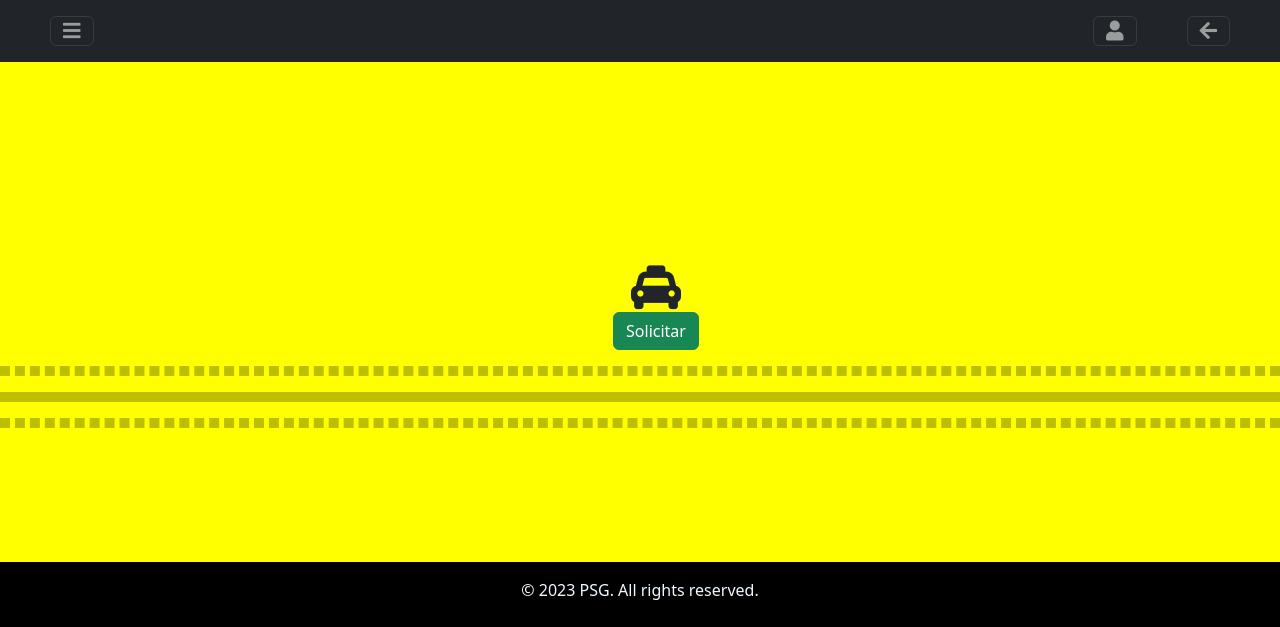
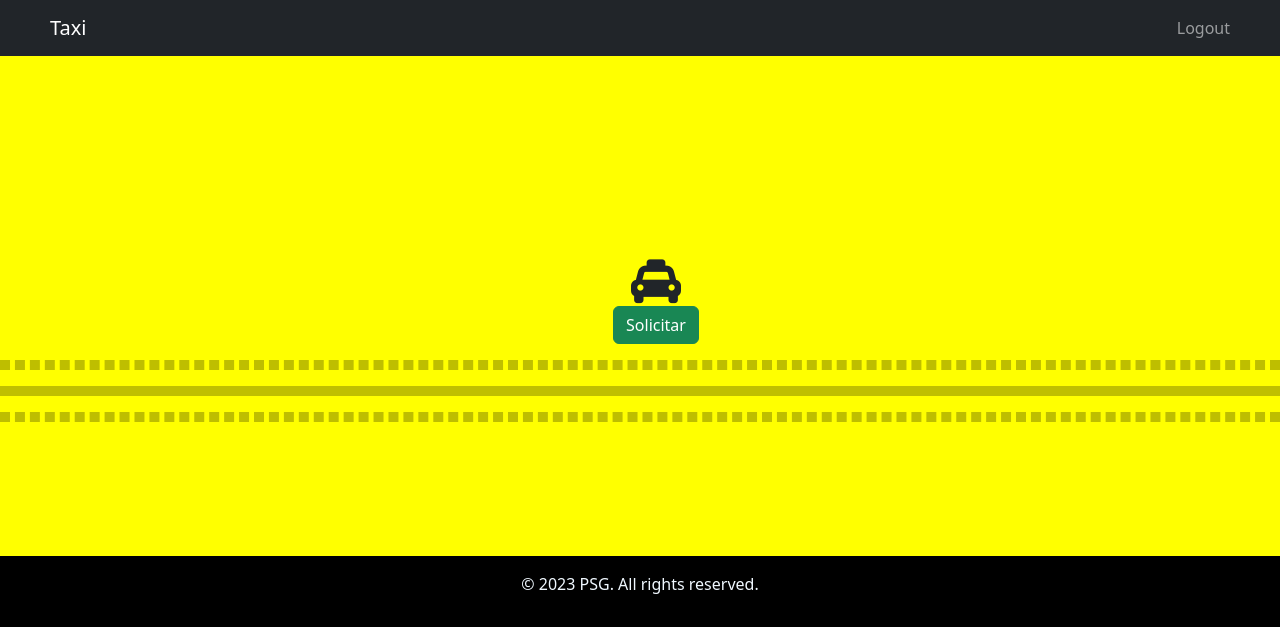
Before and after one commit to HelpidioLoduvino/my-taxi-app, a PHP site: page /view/ClientView.php in a window 1280 px wide. Shown: the top 627 px of the page. Run offline with PHP 8.4, Linux system fonts and the light colour scheme; the visitor is signed in with stand-in values (Sample User, id 1); some libraries are stand-ins or nearby versions.

Commit message:
feat: terminada a funcao de login e implementada a funcao de solicitar um pedido com id do usuario logado

```diff
--- a/app/controller/UserController.php
+++ b/app/controller/UserController.php
@@ -36,10 +36,10 @@ class UserController {
         $user = $this->userRepository->login($email, $password);
         if ($user) {
             $tipo = $user->getTipo();
-            echo $tipo;
+            $id = $user->getId();
             session_start();
             $_SESSION['tipo'] = $tipo;
-
+            $_SESSION['id'] = $id;
             switch ($tipo) {
                 case 'MOTORISTA':
                     header('Location: ../view/DriverView.php');
--- a/app/model/UserRepository.php
+++ b/app/model/UserRepository.php
@@ -49,6 +49,7 @@ class UserRepository {
                 $obj->setTipo($user['tipo']);
                 $obj->setData_nascimento($user['data_nascimento']);
                 $obj->setMorada($user['morada']);
+                $obj->setPassword($user['password']);
                 return $obj;
             }
             return null;
@@ -62,7 +63,7 @@ class UserRepository {
 
         $query = 'INSERT INTO pedido (origem, destino, id_cliente) VALUES (st_setsrid(st_makepoint(' .
                 $origem_x . ',' . $origem_y . '), 4326), st_setsrid(st_makepoint(' .
-                $destino_x . ',' . $destino_y . '), 4326), 1);';
+                $destino_x . ',' . $destino_y . '), 4326), '.$id_cliente.');';
 
         $stmt = $this->db->prepare($query);
         $stmt->execute();
--- a/app/nbproject/private/private.xml
+++ b/app/nbproject/private/private.xml
@@ -4,13 +4,12 @@
     <open-files xmlns="http://www.netbeans.org/ns/projectui-open-files/2">
         <group>
             <file>file:/Applications/XAMPP/htdocs/taxi-app/index.php</file>
-            <file>file:/Applications/XAMPP/htdocs/taxi-app/model/DB.php</file>
             <file>file:/Applications/XAMPP/htdocs/taxi-app/view/ClientView.php</file>
             <file>file:/Applications/XAMPP/htdocs/taxi-app/controller/UserController.php</file>
             <file>file:/Applications/XAMPP/htdocs/taxi-app/view/DriverView.php</file>
             <file>file:/Applications/XAMPP/htdocs/taxi-app/model/UserRepository.php</file>
             <file>file:/Applications/XAMPP/htdocs/taxi-app/view/LoginView.php</file>
-            <file>file:/Applications/XAMPP/htdocs/taxi-app/content/scripts/modal.js</file>
+            <file>file:/Applications/XAMPP/htdocs/taxi-app/content/css/style.css</file>
         </group>
     </open-files>
 </project-private>
--- a/app/view/ClientView.php
+++ b/app/view/ClientView.php
@@ -1,6 +1,7 @@
 <?php
 require_once '../controller/UserController.php';
 include_once '../model/User.php';
+session_start();
 ?>
 
 <!DOCTYPE html>
@@ -13,22 +14,30 @@ include_once '../model/User.php';
         <link rel="stylesheet" href="../content/css/style.css"/>
     </head>
     <body>
+        <?php
+        $isLoggedIn = isset($_SESSION['tipo']) && $_SESSION['tipo'] === 'CLIENTE';
+        ?>
         <nav class="navbar navbar-dark bg-dark">
-            <a class="navbar-brand" href="#">
-                <i class="fas fa-bars navbar-toggler"></i>
-            </a>
+            <a class="navbar-brand" href="#">Taxi</a>
             <div class="">
                 <ul class="navbar-nav ml-2 flex-row">
                     <li class="nav-item ">
-                        <a class="nav-link mr-2" href="LoginView.php">
-                            <i class="fas fa-user navbar-toggler"></i>
-                        </a>
+                        <?php if (!$isLoggedIn): ?>
+                            <a class="nav-link mr-2" href="LoginView.php">Login</a>
+                        <?php endif; ?>
                     </li>
                     <li class="nav-item mr-2">
-                        <a class="nav-link" data-target="#registerModal">
-                            <i class="fas fa-arrow-left navbar-toggler"></i>
-                        </a>
+                        <?php if (!$isLoggedIn): ?>
+                            <a class="nav-link" data-target="#registerModal">Sign Up</a>
+                        <?php endif; ?>
                     </li>
+
+                    <?php if ($isLoggedIn): ?>
+                        <li class="nav-item ml-auto">
+                            <a class="nav-link" href="../action/logout.php">Logout</a>
+                        </li>
+                    <?php endif; ?>
+
                 </ul>
             </div>
         </nav>
@@ -36,8 +45,21 @@ include_once '../model/User.php';
         <div class="body-content">
             <ul class="body-items">
                 <li>
-                    <a class="nav-link" href="#"> <i class="fas fa-taxi navbar-toggler" id="taxi-icon"></i> </a>
-                    <button type="button" class="btn btn-success" data-target="#getTripModal">Solicitar</button>
+                    <?php
+                    if ($isLoggedIn) {
+                        echo '
+                            <a class="nav-link" href="#"> <i class="fas fa-taxi navbar-toggler" id="taxi-icon"></i> </a>
+                            <button type="button" class="btn btn-success" data-target="#getTripModal">Solicitar</button>
+                         ';
+                    } else {
+                        echo '
+                            <a class="nav-link" href="#"> <i class="fas fa-taxi navbar-toggler" id="taxi-icon"></i> </a>
+                            <a type="button" class="btn btn-success" href="../view/LoginView.php">Solicitar</a>
+                         ';
+                    }
+                    ?>
+
+
                 </li>
             </ul>
             <hr class="bordas-dashed"/>
@@ -59,7 +81,11 @@ include_once '../model/User.php';
                     </div>
                     <div class="modal-body">
                         <form method="POST">
-                            <input type="hidden" name="id" value=" '.$user->getId().' ">
+                            <?php
+                            echo '
+                               <input type="hidden" name="id" value="'.$_SESSION['id'].'">
+                            ';
+                            ?>
                             <label>Origem:</label>
                             <br>
                             <div class="row">
@@ -157,6 +183,7 @@ include_once '../model/User.php';
                     </div>
                     <?php
                     if (isset($_POST['inserir_cliente'])) {
+
                         $user = new User();
                         $tipo = filter_input(INPUT_POST, 'tipo', FILTER_SANITIZE_STRING);
                         $nome = filter_input(INPUT_POST, 'nome', FILTER_SANITIZE_STRING);
--- a/app/view/LoginView.php
+++ b/app/view/LoginView.php
@@ -1,6 +1,5 @@
 <?php
 require_once '../controller/UserController.php';
-session_start();
 ?>
 
 <!DOCTYPE html>
@@ -13,7 +12,7 @@ session_start();
     </head>
     <body>
         <div class="container justify-content-center">
-            <form class="POST">
+            <form method="POST">
 
                 <div class="col">
                     <label for="email">Email:</label><br>
@@ -26,6 +25,7 @@ session_start();
                 </div>
 
                 <button type="submit" class="btn btn-outline-warning" name="login">Entrar</button>
+                <a class="btn btn-outline-light" href="../view/ClientView.php">GUEST</a>
 
             </form>
         </div>
```
Also changed, not shown: app/action/logout.php (added, +13 -0 lines), app/view/DriverView.php (+13 -1 lines).
